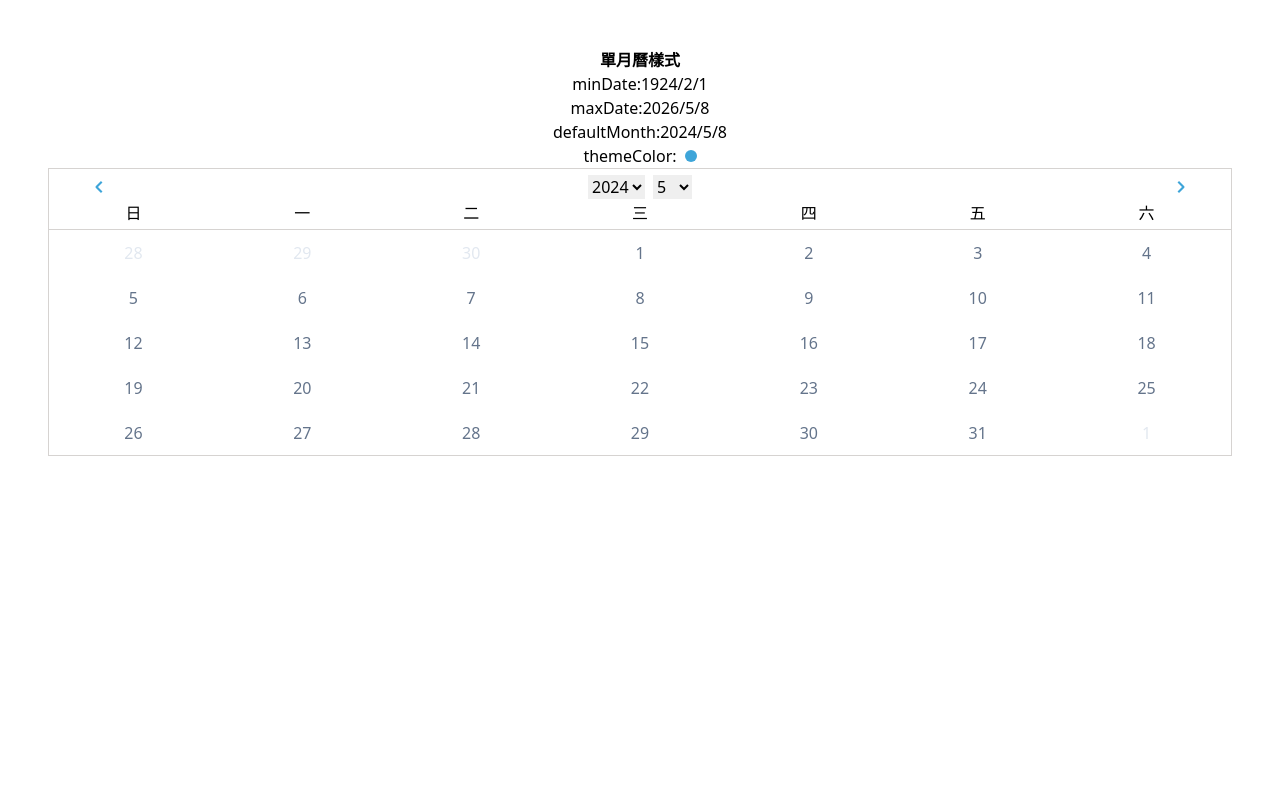
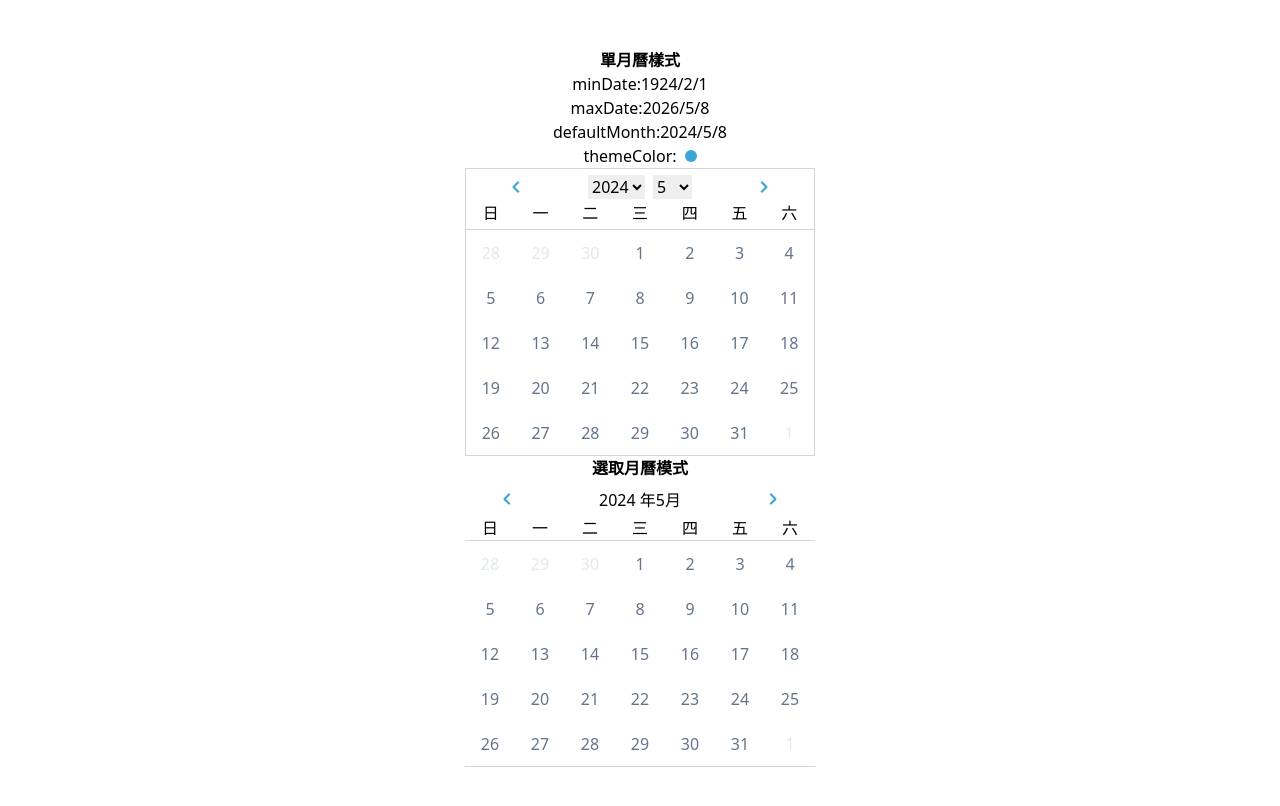
Before and after one commit to Supermarpig/calendarTest, a React (Vite) app: page / in a window 1280 px wide. Shown: the top 806 px of the page. Built offline with nearby package versions, Linux system fonts and the light colour scheme.

Commit message:
feat : 新增range 選取月曆

```diff
--- a/src/App.tsx
+++ b/src/App.tsx
@@ -5,10 +5,13 @@ function App() {
   return (
     <div className="App">
       <header className="App-header">
-        <Single />
+        <div className='max-w-[350px]'>
+          <Single />
+        </div>
 
-
-        <Range />
+        <div className='max-w-[350px]'>
+          <Range />
+        </div>
       </header>
     </div>
   );
--- a/src/components/range-calendar-header.tsx
+++ b/src/components/range-calendar-header.tsx
@@ -2,7 +2,7 @@ import { useConfigContext } from '../provider/config-provider';
 import { CalendarChevron, CalendarHeader } from './calendar.base';
 
 type RangeCalendarHeaderProps = {
-  direction: 'left' | 'right';
+  direction: 'left' | 'right' | 'both';
   curMonth: Date;
   handleSwitch: (direction: 'left' | 'right', isDisabled: boolean) => void;
 };
@@ -28,12 +28,12 @@ export function RangeCalendarHeader({
   const isDisabledMax = curMonth.getTime() > maxDate.getTime() - 1;
 
   return (
-    <CalendarHeader className="p-1 min-h-8 relative">
-      {direction === 'left' && (
+    <CalendarHeader className="p-1 min-h-8 relative flex justify-between items-center">
+      {(direction === 'left' || direction === 'both') && (
         <CalendarChevron
-          disabled={isDisabledMin || false}
+          disabled={isDisabledMin}
           color={themeColor}
-          onClick={() => handleSwitch(direction, isDisabledMin)}
+          onClick={() => handleSwitch('left', isDisabledMin)}
           className="absolute left-8 top-[calc(50%-11px)] size-5"
         />
       )}
@@ -42,11 +42,12 @@ export function RangeCalendarHeader({
         <span>{curMonth.getFullYear()} 年</span>
         <span>{curMonth.getMonth() + 1}月</span>
       </div>
-      {direction === 'right' && (
+
+      {(direction === 'right' || direction === 'both') && (
         <CalendarChevron
           color={themeColor}
-          disabled={isDisabledMax || false}
-          onClick={() => handleSwitch(direction, isDisabledMax)}
+          disabled={isDisabledMax}
+          onClick={() => handleSwitch('right', isDisabledMax)}
           className="rotate-180 absolute right-8 top-[calc(50%-11px)] size-5"
         />
       )}
--- a/src/components/range-calendar-item.tsx
+++ b/src/components/range-calendar-item.tsx
@@ -53,6 +53,9 @@ export function RangeCalendarItem({
             const key = crypto.randomUUID();
             const date = day?.getDate();
 
+            const isCurrentMonth = day?.getMonth() === curMonth.getMonth();
+            const dayClass = `${isCurrentMonth ? 'text-slate-500' : 'text-slate-200'} ${isCurrentMonth ? 'cursor-pointer' : 'cursor-no-drop'}`;
+
             const isValid =
               day && minDate && maxDate && day > minDate && day < maxDate;
             const isBeforeStart = day && value.start && day < value.start;
@@ -70,7 +73,7 @@ export function RangeCalendarItem({
             ) {
               // out of range
               return (
-                <CalendarDay key={key} className={dayColor.disabled}>
+                <CalendarDay key={key} className={dayColor.disabled && dayClass}>
                   {date}
                 </CalendarDay>
               );
@@ -102,7 +105,7 @@ export function RangeCalendarItem({
                 <CalendarDay
                   key={key}
                   className={`${dayColor.isRangeEnd} flex flex-col justify-center `}
-                  onClick={() => handleSelect(day)}
+                  onClick={() => isCurrentMonth &&  handleSelect(day)}
                 >
                   <span
                     className={dayColor.isRangeBefore}
@@ -130,7 +133,7 @@ export function RangeCalendarItem({
                 <CalendarDay
                   key={key}
                   className={`${dayColor.isRangeStart} flex flex-col justify-center `}
-                  onClick={() => handleSelect(day)}
+                  onClick={() => isCurrentMonth && handleSelect(day)}
                 >
                   <span
                     className={dayColor.isRangeBefore}
@@ -158,7 +161,7 @@ export function RangeCalendarItem({
                 <CalendarDay
                   className={`${dayColor.active} flex flex-col justify-center `}
                   key={key}
-                  onClick={() => handleSelect(day)}
+                  onClick={() => isCurrentMonth &&  handleSelect(day)}
                 >
                   <span
                     className="desktop:size-8 size-[45px] rounded-full absolute z-[-1]"
@@ -186,7 +189,7 @@ export function RangeCalendarItem({
                 <CalendarDay
                   key={key}
                   className={dayColor.isRange}
-                  onClick={() => handleSelect(day)}
+                  onClick={() => isCurrentMonth && handleSelect(day)}
                   style={{
                     background: `${convertHexToRGBA(themeColor, 0.25)}`
                   }}
@@ -200,8 +203,8 @@ export function RangeCalendarItem({
             return (
               <CalendarDay
                 key={key}
-                className={dayColor.idle}
-                onClick={() => handleSelect(day)}
+                className={dayColor.idle && dayClass}
+                onClick={() => isCurrentMonth &&  handleSelect(day)}
               >
                 {date}
                 <CalendarDayHoverSpan />
--- a/src/components/range-calendar.tsx
+++ b/src/components/range-calendar.tsx
@@ -73,8 +73,23 @@ function RangeCalendarComponent({
   };
 
   return (
-    <div className="hidden desktop:flex flex-row gap-2">
+    <div className="desktop:flex flex-row gap-2 select-none">
       <RangeCalendarItem curMonth={curMonth} {...RangeCalendarComponentProps}>
+        <RangeCalendarHeader
+          direction="both"
+          handleSwitch={(direction, isDisabled) =>
+            handleSwitch(direction, isDisabled)
+          }
+          curMonth={curMonth}
+        />
+        <CalendarWeekday />
+      </RangeCalendarItem>
+
+      {/* 如果要顯示兩個月曆就把她打開 */}
+      {/* <RangeCalendarItem
+        curMonth={new Date(curMonth.getFullYear(), curMonth.getMonth() + 1, 1)}
+        {...RangeCalendarComponentProps}
+      >
         <RangeCalendarHeader
           direction="right"
           handleSwitch={(direction, isDisabled) =>
@@ -85,22 +100,7 @@ function RangeCalendarComponent({
           }
         />
         <CalendarWeekday />
-      </RangeCalendarItem>
-      <RangeCalendarItem
-        curMonth={new Date(curMonth.getFullYear(), curMonth.getMonth() + 1, 1)}
-        {...RangeCalendarComponentProps}
-      >
-        {/* <RangeCalendarHeader
-          direction="right"
-          handleSwitch={(direction, isDisabled) =>
-            handleSwitch(direction, isDisabled)
-          }
-          curMonth={
-            new Date(curMonth.getFullYear(), curMonth.getMonth() + 1, 1)
-          }
-        /> */}
-        <CalendarWeekday />
-      </RangeCalendarItem>
+      </RangeCalendarItem> */}
     </div>
   );
 }
--- a/src/components/range.tsx
+++ b/src/components/range.tsx
@@ -44,6 +44,7 @@ function Range() {
   };
   return (
     <>
+      <div className='flex items-center justify-center font-bold'>選取月曆模式</div>
       <div className="hidden desktop:block">
         <label className="relative">
           <span className="absolute top-0 left-2 ">START</span>
@@ -74,8 +75,8 @@ function Range() {
         themeColor={defaultValue.themeColor}
         minDate={new Date(2024, 0, 1)}
         maxDate={new Date(2025, 0, 25)}
-        startText="去程"
-        endText="回程"
+        startText="start"
+        endText="end"
       />
 
       <RangeMCalendar {...RangeMCalendarProps} />
```
